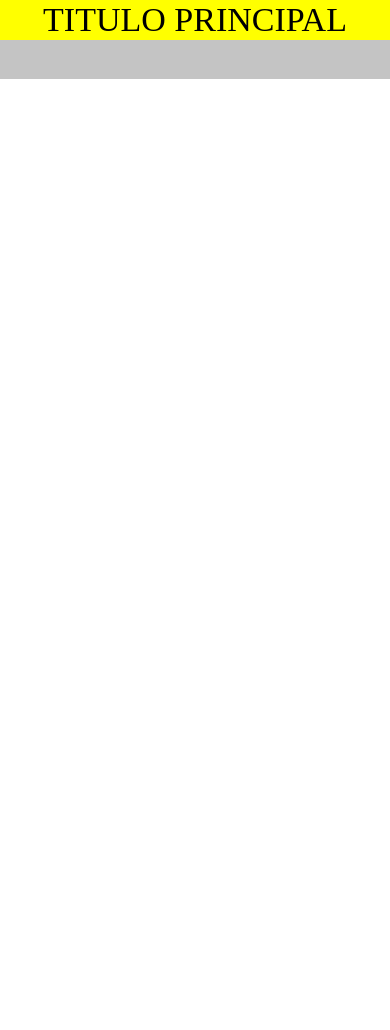
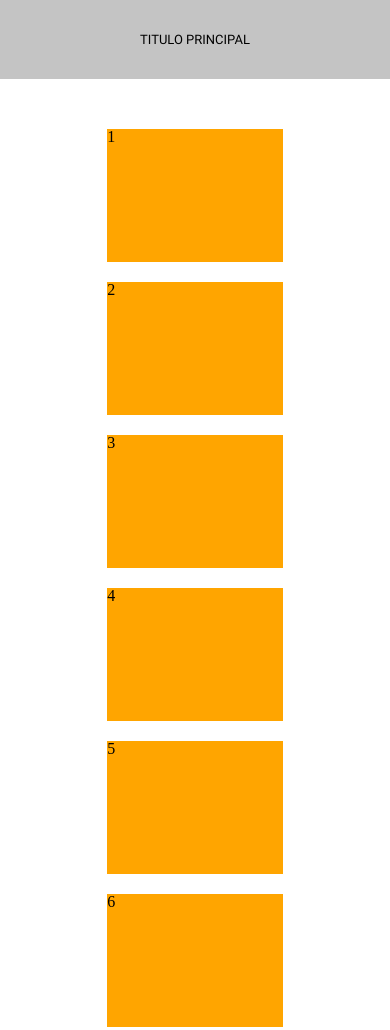
Before and after one commit to maxire5/Semana02, a plain HTML site: page clase-9/ejercicio-media.html in a window 390 px wide. Shown: the top 1030 px of the page. Before the commit the page ends 844 px from the top, so only its background shows below. Drawn offline with Linux system fonts and the light colour scheme.

Commit message:
ejercicio responsive clase 9

```diff
--- a/clase-9/ejercicio-media.html
+++ b/clase-9/ejercicio-media.html
@@ -6,36 +6,81 @@
     <meta name="viewport" content="width=device-width, initial-scale=1.0">
     <title>EJERCICIO DE MEDIA</title>
     <link rel="stylesheet" href="./styles/reset.css">
-    <link rel="stylesheet" href="">
+    <link rel="stylesheet" href="./fonts/roboto/roboto.css">
     <style>
         * {
-            margin: 0;
-            padding: 0;
+            box-sizing: border-box;
         }
 
-        div {
+        header {
+            display: flex;
+            max-width: 1220x;
+            height:79px;
+            text-align: center;
+            justify-content: center;
+            align-items: center;
             background: #C4C4C4;
+        }
+
+        h1 {
+            font-family: 'Roboto';
+            /* font-size: 34px; */
+            font-size: 6vh;
             line-height: 40px;
         }
 
-        header {
+        .flex {
+            display: flex;
+            justify-content: center;
+            flex-wrap: wrap;
+            margin-top: 40px;
+        }
+
+        .flex div {
+            /*
+            width: 576px;
+            height: 133px;
+            */
+            width: 45%;
+            height: 133px;
+
             background: #C4C4C4;
+            margin: 10px
+        }
+
+        footer {
             width: 1220x;
             height:79px;
-            text-align: center;
-            font-size: 34px;
-            line-height: 40px;
-            margin: auto;
-            padding: auto;
+            margin-top: 40px;
+            background: #C4C4C4;
         }
 
-        h1 {
-            background: yellow;
-            text-align: center;
-            line-height: 40px;
+        @media (max-width: 872px) {
+            div {
+                max-width: 772;
+            }
+
+            h1 {
+                font-size: medium;
+            }
+
+            .flex div {
+                background: red;
+            }
         }
-        .conjunt {
 
+        @media (max-width: 476px) {
+            div {
+                max-width: 376;
+            }
+
+            h1 {
+                font-size: small;
+            }
+
+            .flex div {
+                background: orange;
+            }
         }
 
     </style>
@@ -46,13 +91,13 @@
             <h1>TITULO PRINCIPAL</h1>
         </header>
         <main>
-            <div class="conjunt">
-                <div></div>
-                <div></div>
-                <div></div>
-                <div></div>
-                <div></div>
-                <div></div>
+            <div class="flex">
+                <div>1</div>
+                <div>2</div>
+                <div>3</div>
+                <div>4</div>
+                <div>5</div>
+                <div>6</div>
             </div>
         </main>
         <footer>
```
Also changed, not shown: clase-9/desktop-first.html (+3 -3 lines).
